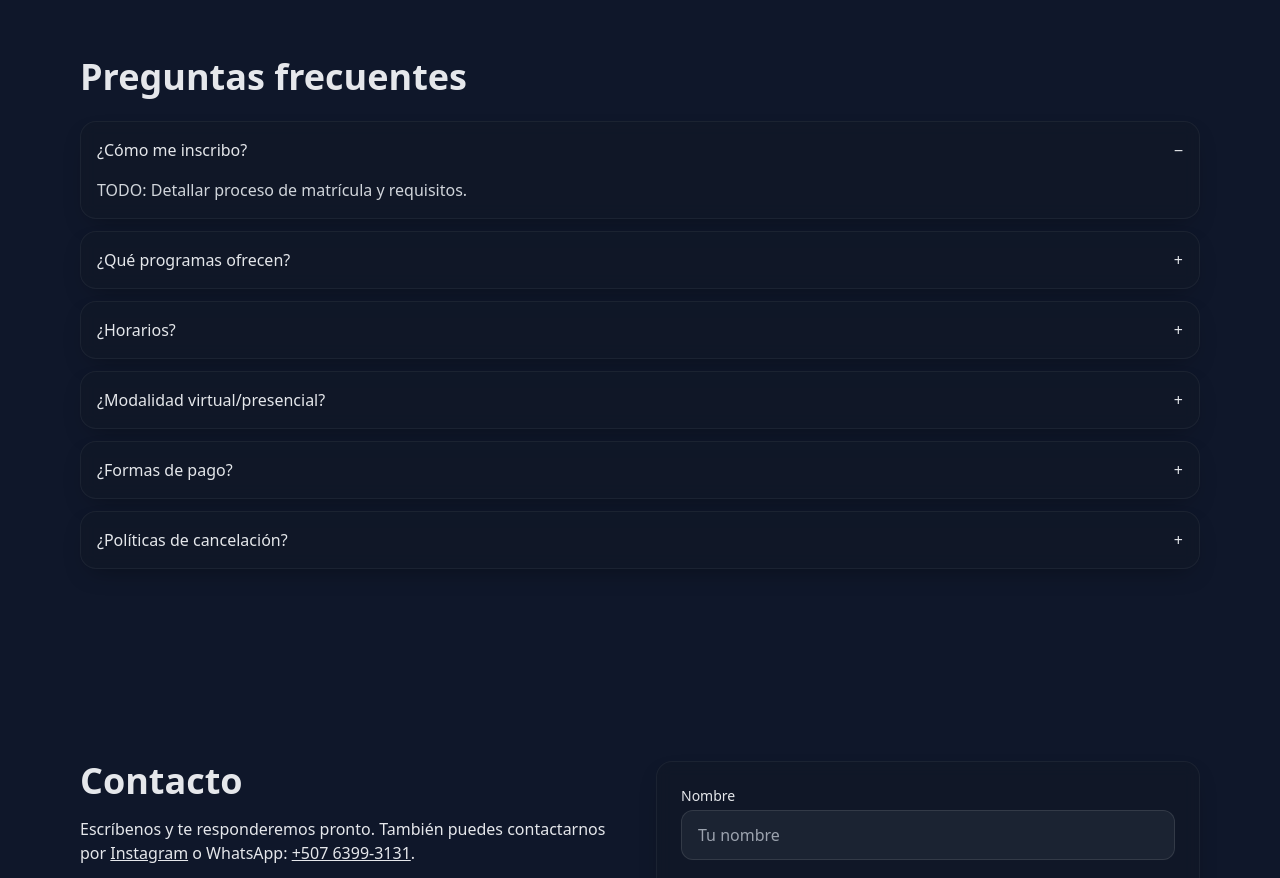
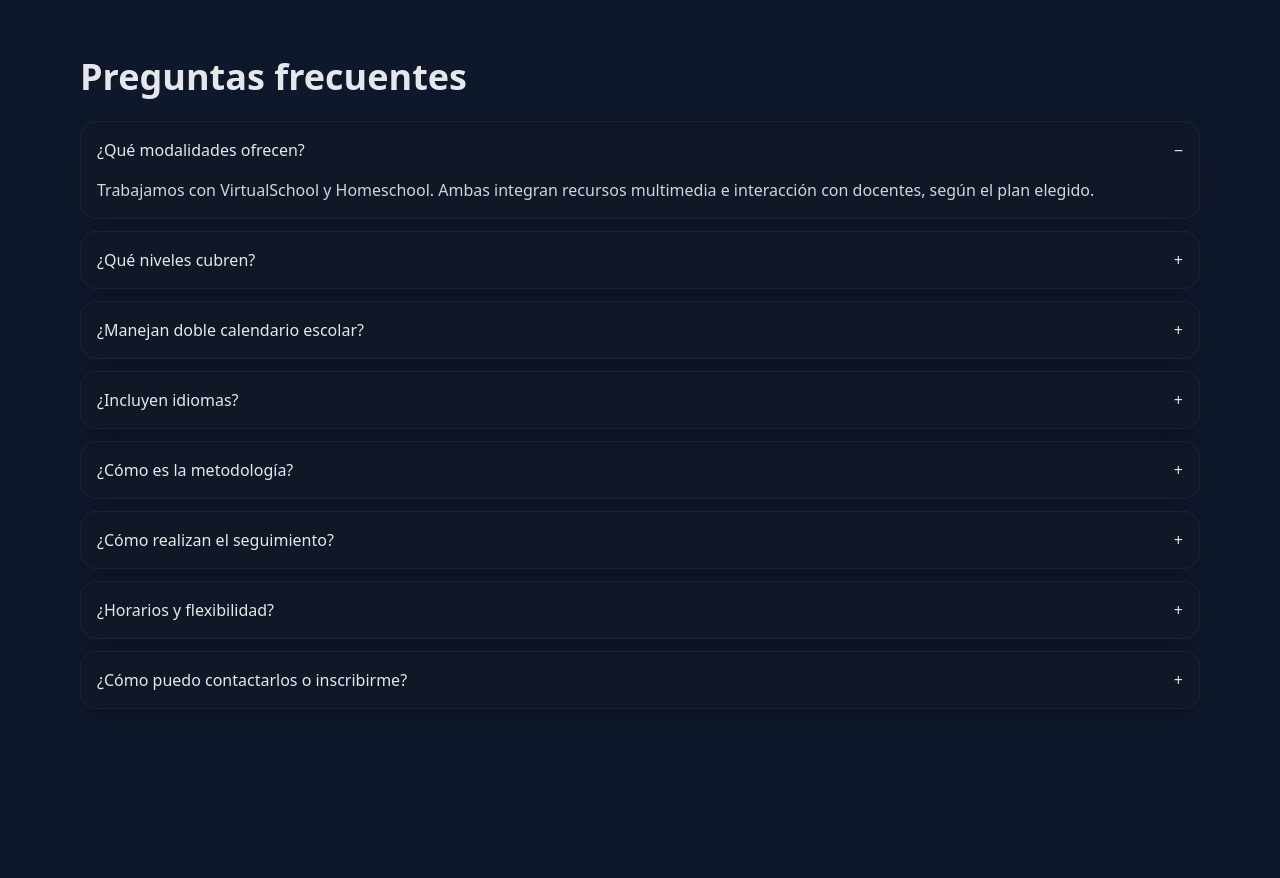
Before and after one commit to lulabtechnology/Alaf, a Next.js app: page / in a window 1280 px wide. Shown: the part 3840-4718 px from the top of the page. Built offline with nearby package versions, Linux system fonts and the light colour scheme.

Commit message:
Update faq.tsx

```diff
--- a/app/(site)/components/faq.tsx
+++ b/app/(site)/components/faq.tsx
@@ -1,15 +1,39 @@
 import { Accordion } from '@/components/ui/accordion';
 
-
 const items = [
-{ q: '¿Cómo me inscribo?', a: 'TODO: Detallar proceso de matrícula y requisitos.' },
-{ q: '¿Qué programas ofrecen?', a: 'TODO: Lista de programas y modalidades.' },
-{ q: '¿Horarios?', a: 'TODO: Horarios disponibles y flexibilidad.' },
-{ q: '¿Modalidad virtual/presencial?', a: 'TODO: Explicar opciones.' },
-{ q: '¿Formas de pago?', a: 'TODO: Transferencia, Yappy, etc.' },
-{ q: '¿Políticas de cancelación?', a: 'TODO: Indicar términos.' }
+  {
+    q: '¿Qué modalidades ofrecen?',
+    a: 'Trabajamos con VirtualSchool y Homeschool. Ambas integran recursos multimedia e interacción con docentes, según el plan elegido.'
+  },
+  {
+    q: '¿Qué niveles cubren?',
+    a: 'Preescolar, Primaria y Secundaria. La ruta y los objetivos se adaptan a la etapa del estudiante.'
+  },
+  {
+    q: '¿Manejan doble calendario escolar?',
+    a: 'Sí. Contamos con doble calendario: Regular e Internacional. Esto facilita la continuidad académica y la movilidad de las familias.'
+  },
+  {
+    q: '¿Incluyen idiomas?',
+    a: 'El inglés es un eje central del programa y también contamos con aprendizaje de francés como complemento.'
+  },
+  {
+    q: '¿Cómo es la metodología?',
+    a: 'Aprendizaje activo con videos, simulaciones, podcasts, e-books interactivos y proyectos. Se combinan clases guiadas, práctica y evaluaciones periódicas.'
+  },
+  {
+    q: '¿Cómo realizan el seguimiento?',
+    a: 'Diagnóstico inicial, metas por períodos, simulacros y reportes de progreso para estudiantes y familias. Ofrecemos acompañamiento 1:1 cuando se requiere.'
+  },
+  {
+    q: '¿Horarios y flexibilidad?',
+    a: 'Proponemos una planificación base y opciones flexibles por familia. Las sesiones y materiales se ajustan a la disponibilidad del estudiante.'
+  },
+  {
+    q: '¿Cómo puedo contactarlos o inscribirme?',
+    a: 'Escríbenos por WhatsApp al +507 6399-3131 o por Instagram @alafinternationalacademy. También puedes usar el formulario de la web en la sección Contacto.'
+  }
 ];
-
 
 export function FAQ() {
   return (
```
Lines whose indentation alone changed are shown as unchanged.
